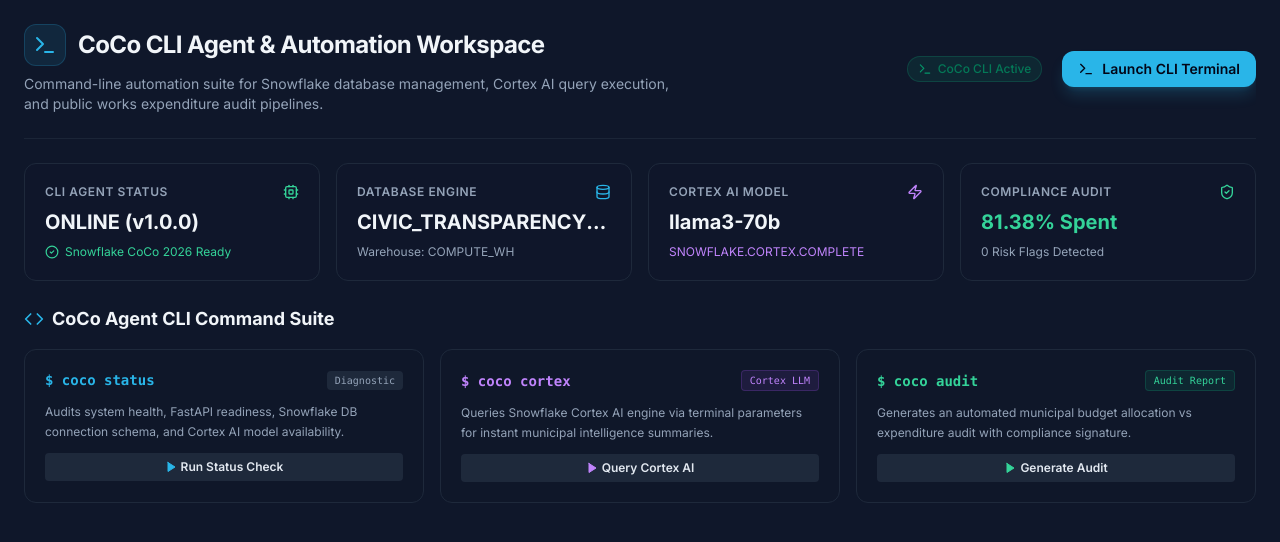
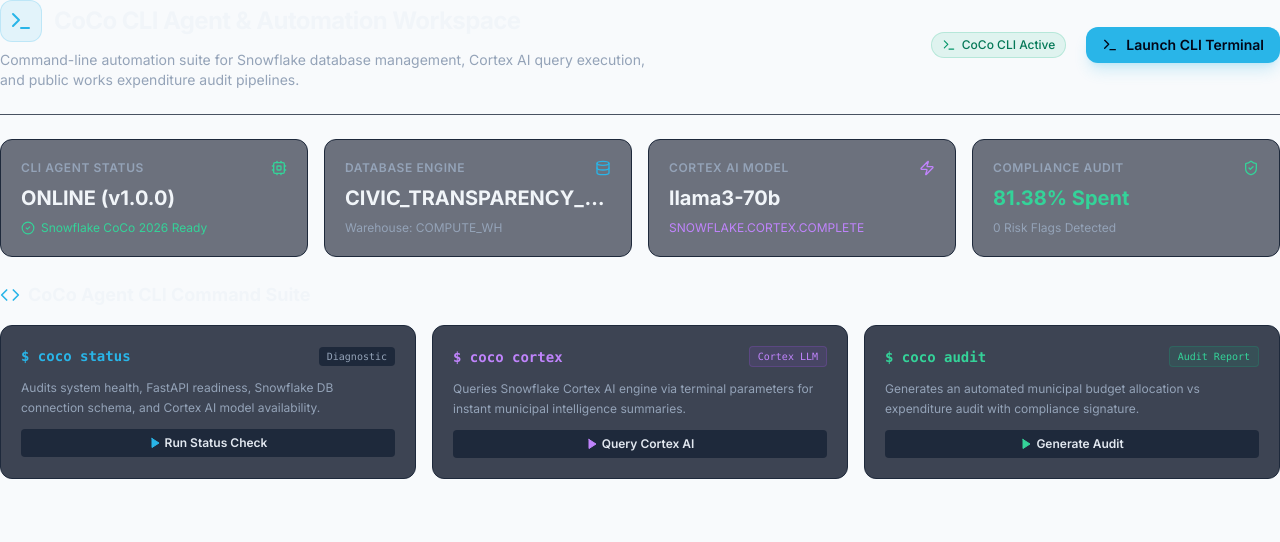
Before and after one commit to zneright/salay, a React (Vite) app in the folder frontend/: page /coco-agent in a window 1280 px wide. Shown: the top 542 px of the page. Built offline with nearby package versions, Linux system fonts and the light colour scheme; no server answers.

Commit message:
fix: remove nested min-h-screen wrapper in CoCoAgentWorkspace to fit perfectly inside DashboardLayout frame

```diff
--- a/frontend/src/pages/CoCoAgentWorkspace.tsx
+++ b/frontend/src/pages/CoCoAgentWorkspace.tsx
@@ -40,7 +40,7 @@
   };
 
   return (
-    <div className="min-h-screen bg-slate-900 text-slate-100 p-4 sm:p-6 space-y-6 max-w-7xl mx-auto w-full overflow-x-hidden">
+    <div className="space-y-6 max-w-7xl mx-auto w-full overflow-x-hidden text-slate-100">
 
       {/* Header Banner */}
       <div className="flex flex-col md:flex-row md:items-center justify-between gap-4 border-b border-slate-800/80 pb-6 w-full max-w-full overflow-hidden">
```
